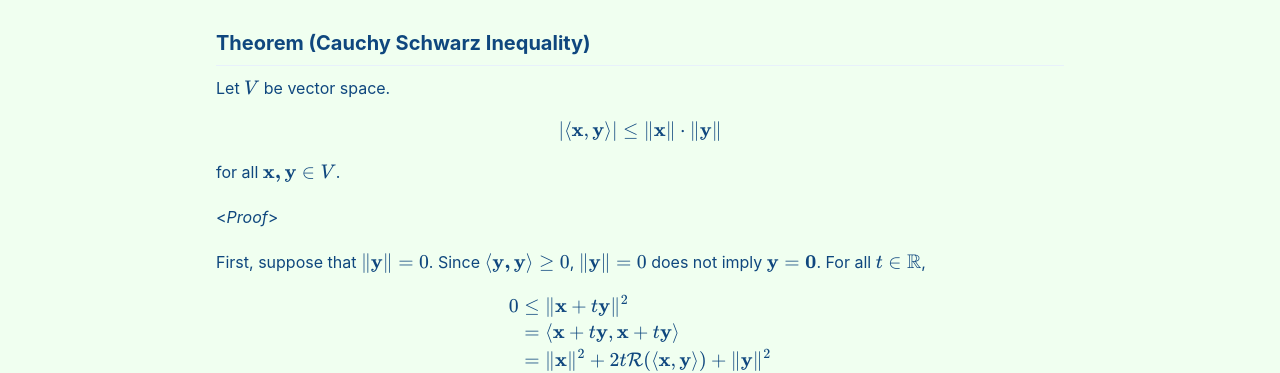
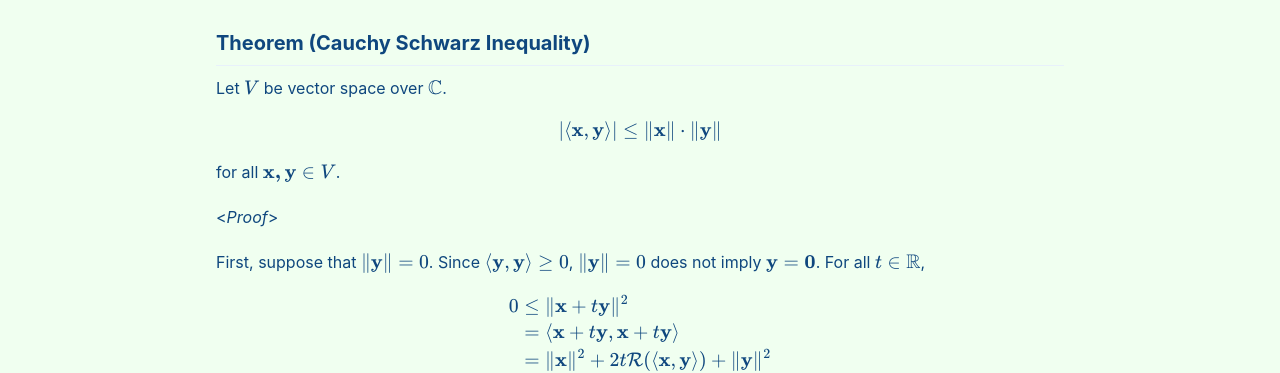
Before and after one commit to seanie12/blog, a Jekyll site: the page built from _posts/2023-02-09-dirichlet-problem.md, in a window 1280 px wide and 900 px high, scrolled down 4280 px. Shown: the part 185-558 px from the top of the window. Built offline with Jekyll 4.4.1, drawn with Linux system fonts in a browser that asks for light colours; cached includes are drawn as plain includes; formulas are drawn with MathJax 3.

Commit message:
Update 2023-02-09-dirichlet-problem.md

```diff
--- a/_posts/2023-02-09-dirichlet-problem.md
+++ b/_posts/2023-02-09-dirichlet-problem.md
@@ -261,7 +261,7 @@ $$
 $$\tag*{$\square$}$$
 
 ## Theorem (Cauchy Schwarz Inequality)
-Let $V$ be vector space.
+Let $V$ be vector space over $\mathbb{C}$.
 
 $$
 \begin{align*}
@@ -273,7 +273,7 @@ for all $\mathbf{x,y}\in V$.
 
 <*Proof*>
 
-First, suppose that $\lVert \mathbf{y} \rVert=0$. Since $\langle \mathbf{y,y}\rangle \geq 0$, $\lVert \mathbf{y} \rVert=0$ does not imply $\mathbf{y}=\mathbf{0}$. For all $t\in\mathbb{R}$,
+First, suppose that $\lVert \mathbf{y} \rVert=0$. Since $\langle \mathbf{y},\mathbf{y}\rangle \geq 0$, $\lVert \mathbf{y} \rVert=0$ does not imply $\mathbf{y}=\mathbf{0}$. For all $t\in\mathbb{R}$,
 
 $$
 \begin{align*}
```
